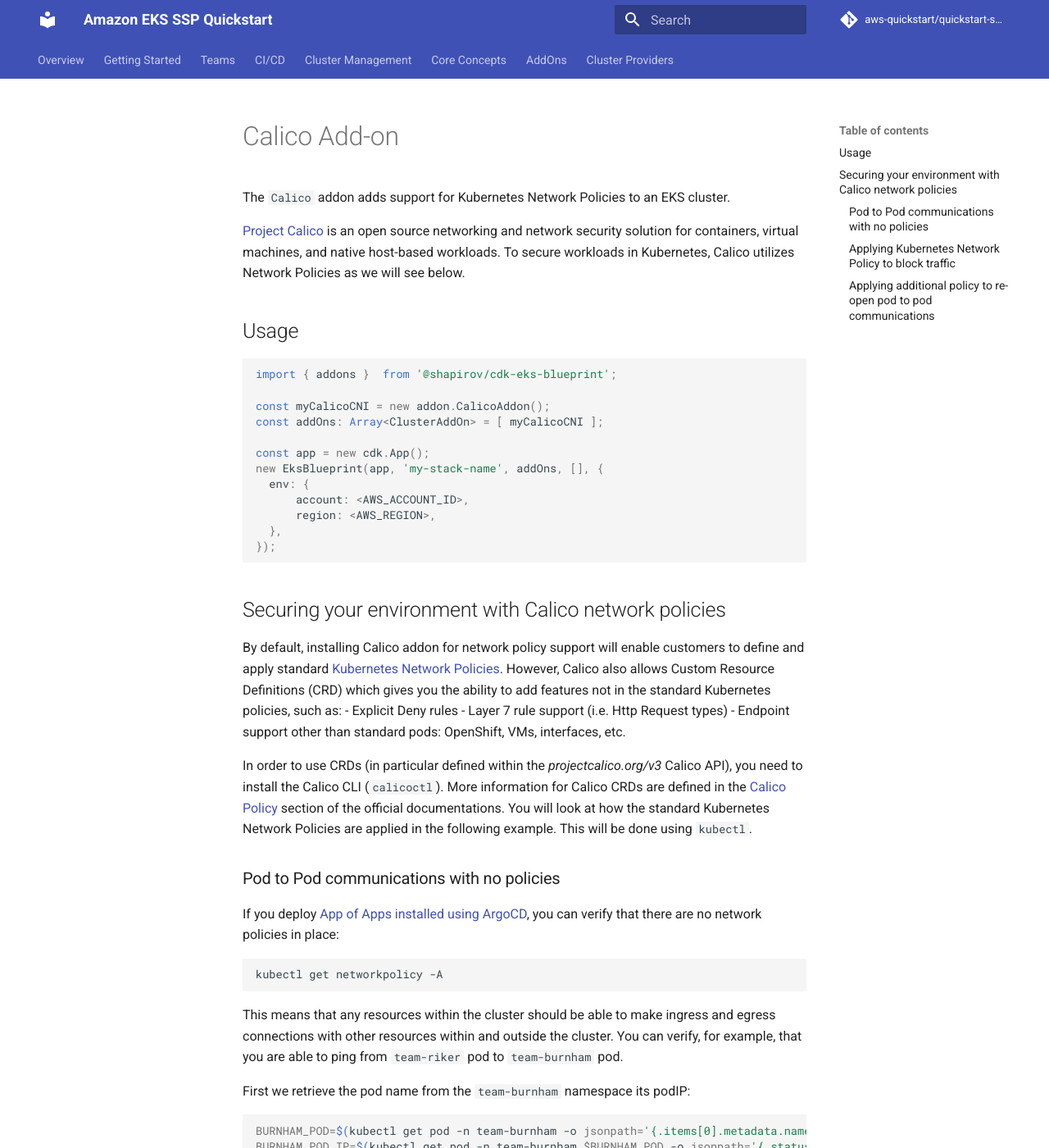
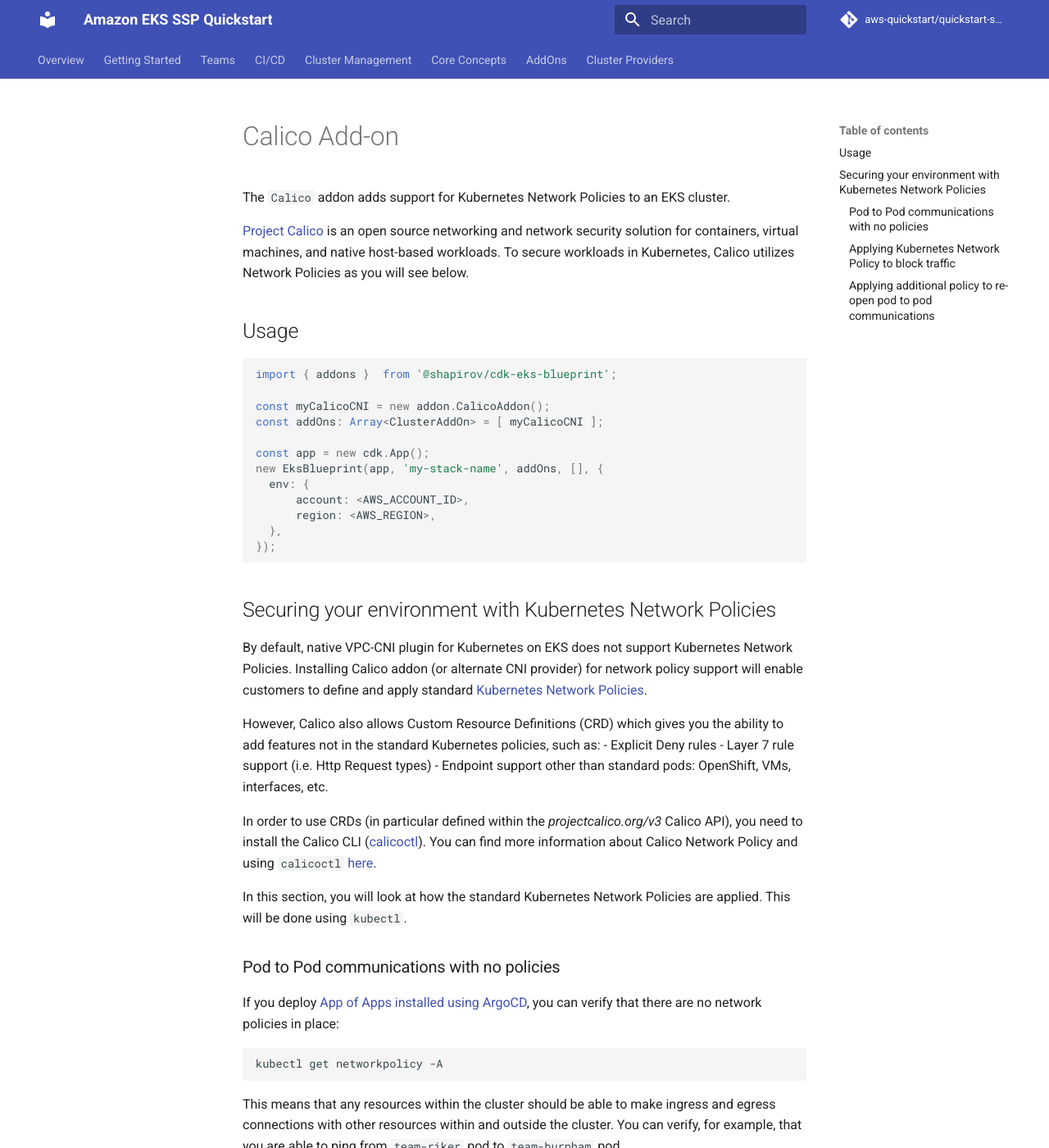
Before and after one commit to aws-quickstart/cdk-eks-blueprints, an MkDocs documentation site: the page built from docs/addons/calico.md, in a window 1280 px wide and 1400 px high. Shown: the whole window at 82% size. Built offline with MkDocs 1.6.1 and Material for MkDocs 9.7.7, drawn with Linux system fonts in a browser that asks for light colours; comment, search, counter and statistics services are not loaded; some of the changed text lies outside the part shown.

Commit message:
minor edits

````diff
--- a/docs/addons/calico.md
+++ b/docs/addons/calico.md
@@ -2,7 +2,7 @@
 
 The `Calico` addon adds support for Kubernetes Network Policies to an EKS cluster.
 
-[Project Calico](https://www.projectcalico.org/) is an open source networking and network security solution for containers, virtual machines, and native host-based workloads. To secure workloads in Kubernetes, Calico utilizes Network Policies as we will see below.
+[Project Calico](https://www.projectcalico.org/) is an open source networking and network security solution for containers, virtual machines, and native host-based workloads. To secure workloads in Kubernetes, Calico utilizes Network Policies as you will see below.
 
 ## Usage
 
@@ -20,16 +20,18 @@
   },
 });
 ```
-## Securing your environment with Calico network policies
+## Securing your environment with Kubernetes Network Policies
 
-By default, installing Calico addon for network policy support will enable customers to define and apply standard [Kubernetes Network Policies](https://kubernetes.io/docs/concepts/services-networking/network-policies/).
+By default, native VPC-CNI plugin for Kubernetes on EKS does not support Kubernetes Network Policies. Installing Calico addon (or alternate CNI provider) for network policy support will enable customers to define and apply standard [Kubernetes Network Policies](https://kubernetes.io/docs/concepts/services-networking/network-policies/).
+
 However, Calico also allows Custom Resource Definitions (CRD) which gives you the ability to add features not in the standard Kubernetes policies, such as:
 - Explicit Deny rules
 - Layer 7 rule support (i.e. Http Request types)
 - Endpoint support other than standard pods: OpenShift, VMs, interfaces, etc.
 
-In order to use CRDs (in particular defined within the *projectcalico.org/v3* Calico API), you need to install the Calico CLI (`calicoctl`). More information for Calico CRDs are defined in the [Calico Policy](https://docs.projectcalico.org/security/calico-policy) section of the official documentations.
-You will look at how the standard Kubernetes Network Policies are applied in the following example. This will be done using `kubectl`.
+In order to use CRDs (in particular defined within the *projectcalico.org/v3* Calico API), you need to install the Calico CLI ([calicoctl](https://docs.projectcalico.org/getting-started/clis/calicoctl/install)). You can find more information about Calico Network Policy and using `calicoctl` [here](https://docs.projectcalico.org/security/calico-network-policy).
+
+In this section, you will look at how the standard Kubernetes Network Policies are applied. This will be done using `kubectl`.
 
 ### Pod to Pod communications with no policies
 
@@ -41,14 +43,14 @@
 
 This means that any resources within the cluster should be able to make ingress and egress connections with other resources within and outside the cluster. You can verify, for example, that you are able to ping from `team-riker` pod to `team-burnham` pod.
 
-First we retrieve the pod name from the `team-burnham` namespace its podIP:
+First you retrieve the pod name from the `team-burnham` namespace its podIP:
 
 ```bash
 BURNHAM_POD=$(kubectl get pod -n team-burnham -o jsonpath='{.items[0].metadata.name}')
 BURNHAM_POD_IP=$(kubectl get pod -n team-burnham $BURNHAM_POD -o jsonpath='{.status.podIP}')
 ```
 
-Now we can start a shell from the pod in the `team-riker` namespace and ping the pod from `team-burnham` namespace:
+Now you can start a shell from the pod in the `team-riker` namespace and ping the pod from `team-burnham` namespace:
 
 ```bash
 RIKER_POD=$(kubectl -n team-riker get pod -o jsonpath='{.items[0].metadata.name}')
````
